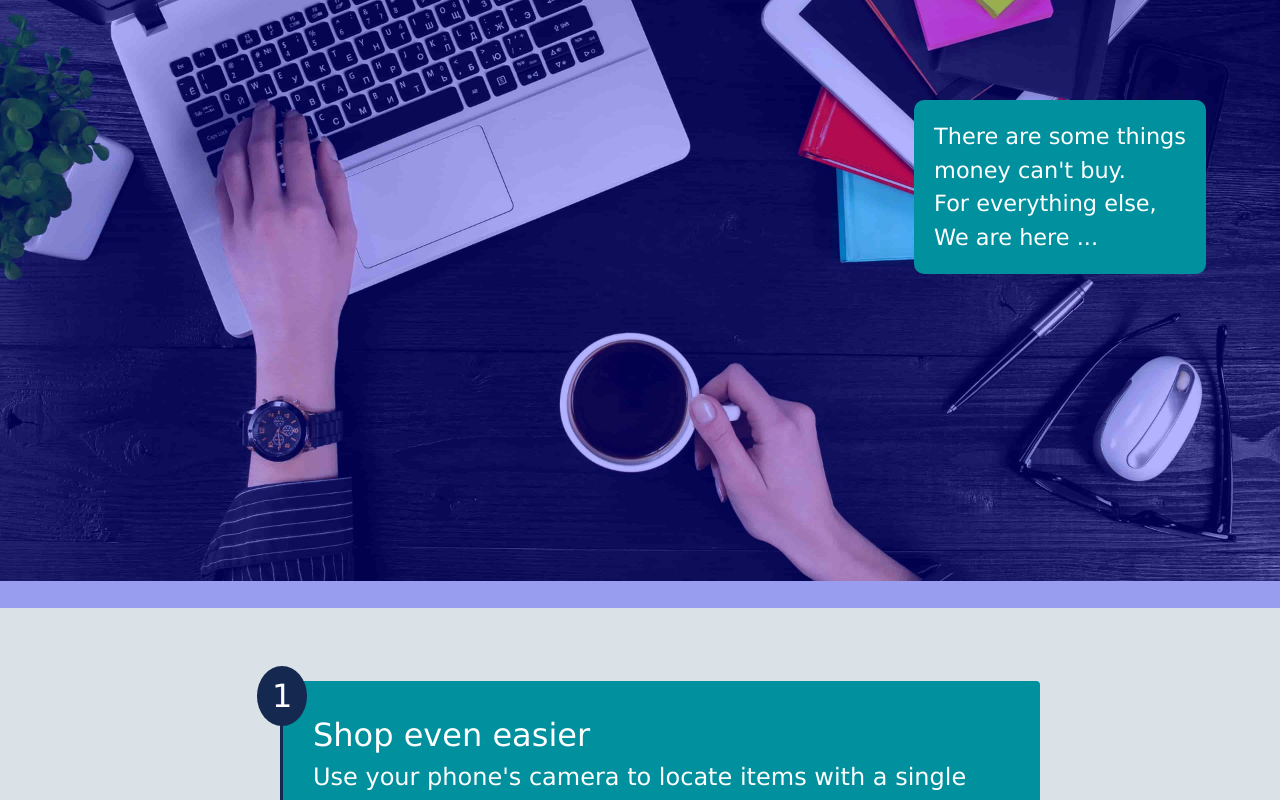
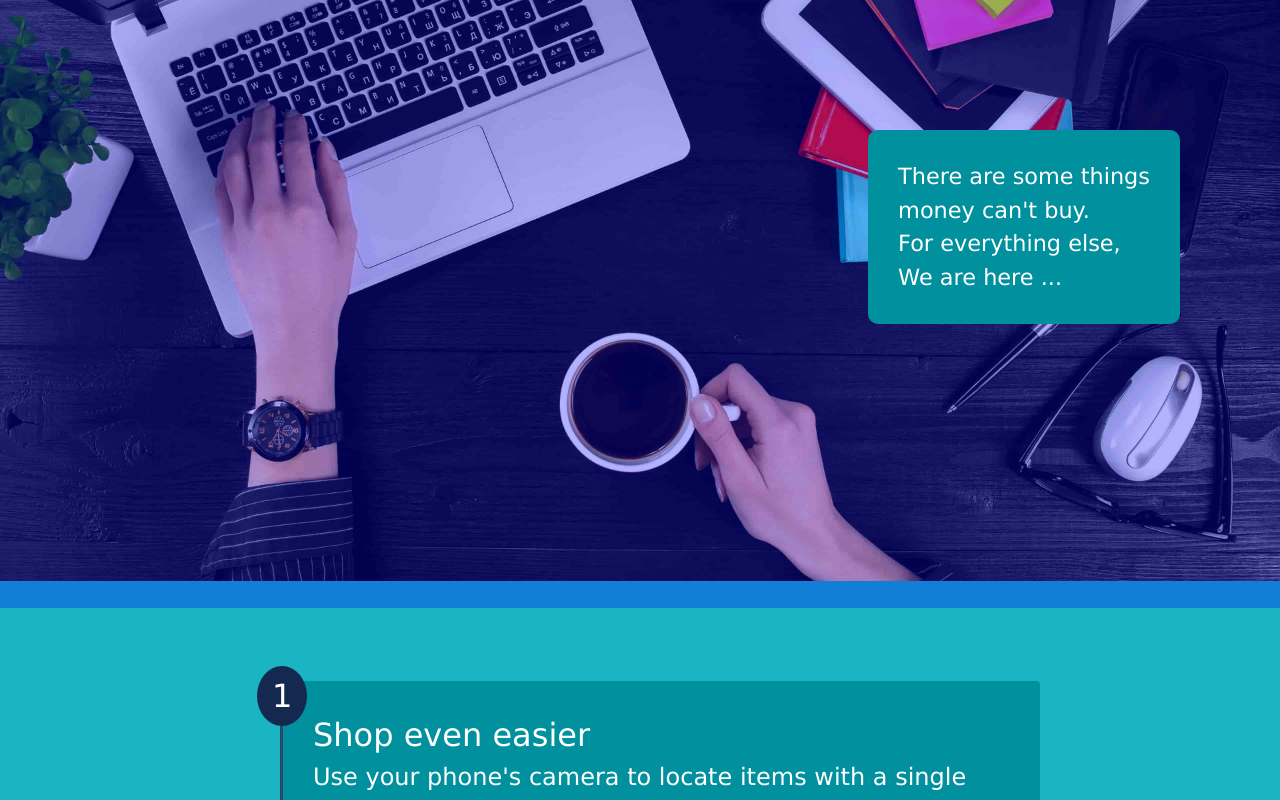
Before and after one commit to madhavnagpal/ecommerce-project, a React (Create React App) app in the folder client/: page / in a window 1280 px wide. Shown: the part 200-1000 px from the top of the page. Built offline with nearby package versions, Linux system fonts and the light colour scheme.

Commit message:
timeline repaired
Signed-off-by: Madhav Nagpal <mr.madhavnagpal@gmail.com>

```diff
--- a/client/src/App.css
+++ b/client/src/App.css
@@ -3,5 +3,5 @@
     "Lucida Sans Unicode", Geneva, Verdana, sans-serif;
 }
 body {
-  background-color: #dae1e7;
+  background-color: #1ab4c2;
 }
--- a/client/src/components/home/Showcase.js
+++ b/client/src/components/home/Showcase.js
@@ -36,13 +36,13 @@ const overlay = {
 };
 const textOverlay = {
   position: "absolute",
-  top: "300px",
-  right: "10px",
+  top: "330px",
+  right: "100px",
+  marginLeft: "100px",
   color: "#fff",
   fontSize: "1.4rem",
   zIndex: "4",
-  padding: "20px",
-  marginRight: "5%",
+  padding: "30px",
   backgroundColor: "#00909e",
   borderRadius: "10px",
 };
--- a/client/src/components/home/timeline/timeline.css
+++ b/client/src/components/home/timeline/timeline.css
@@ -23,7 +23,7 @@ li > span {
   background-color: #00909e;
   color: white;
   padding: 30px 30px;
-  border-left: solid #142850 3px;
+  border-left: solid #27496d 3px;
 }
 li:last-child .content {
   border-left: solid transparent 3px;
```
